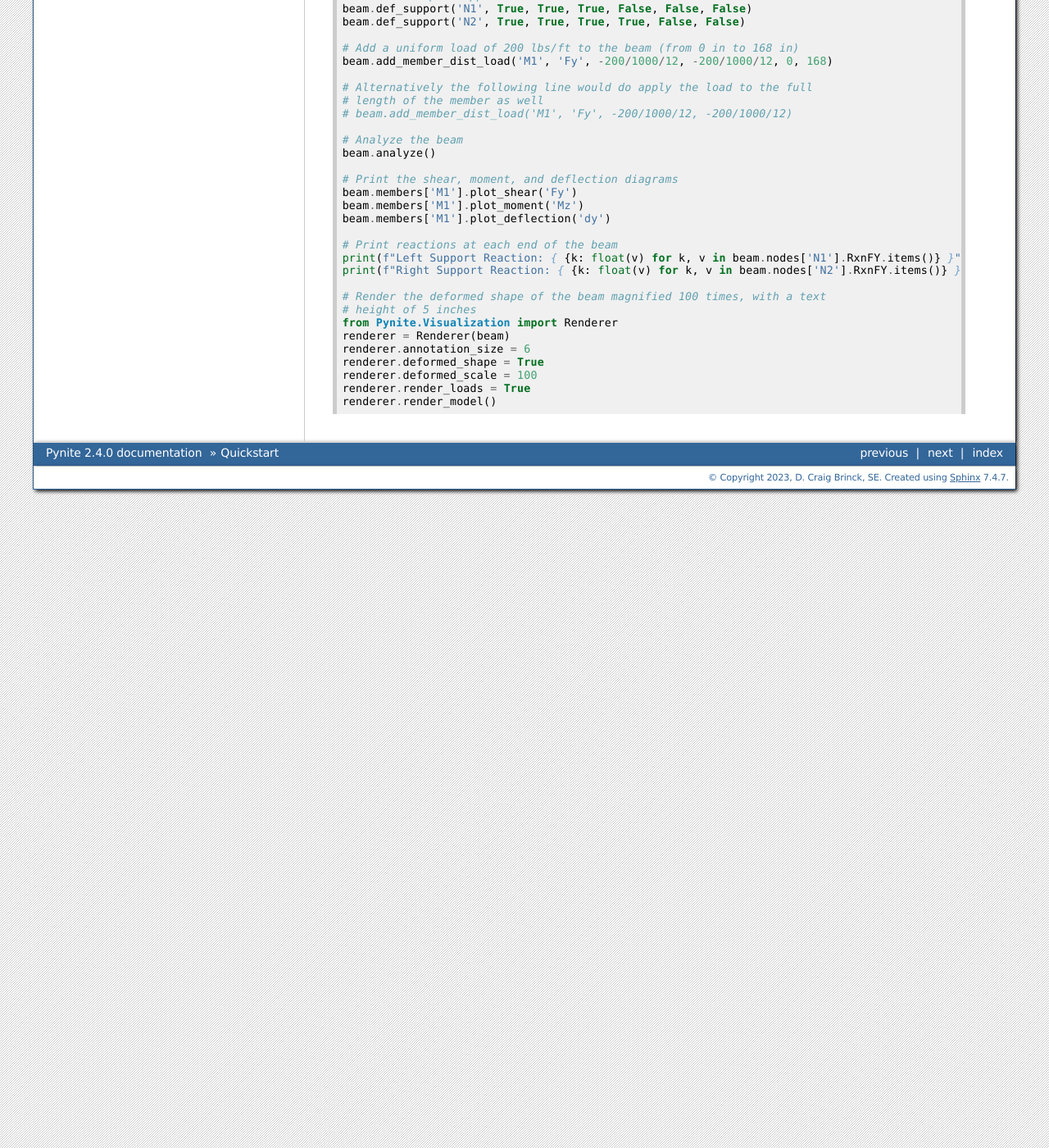
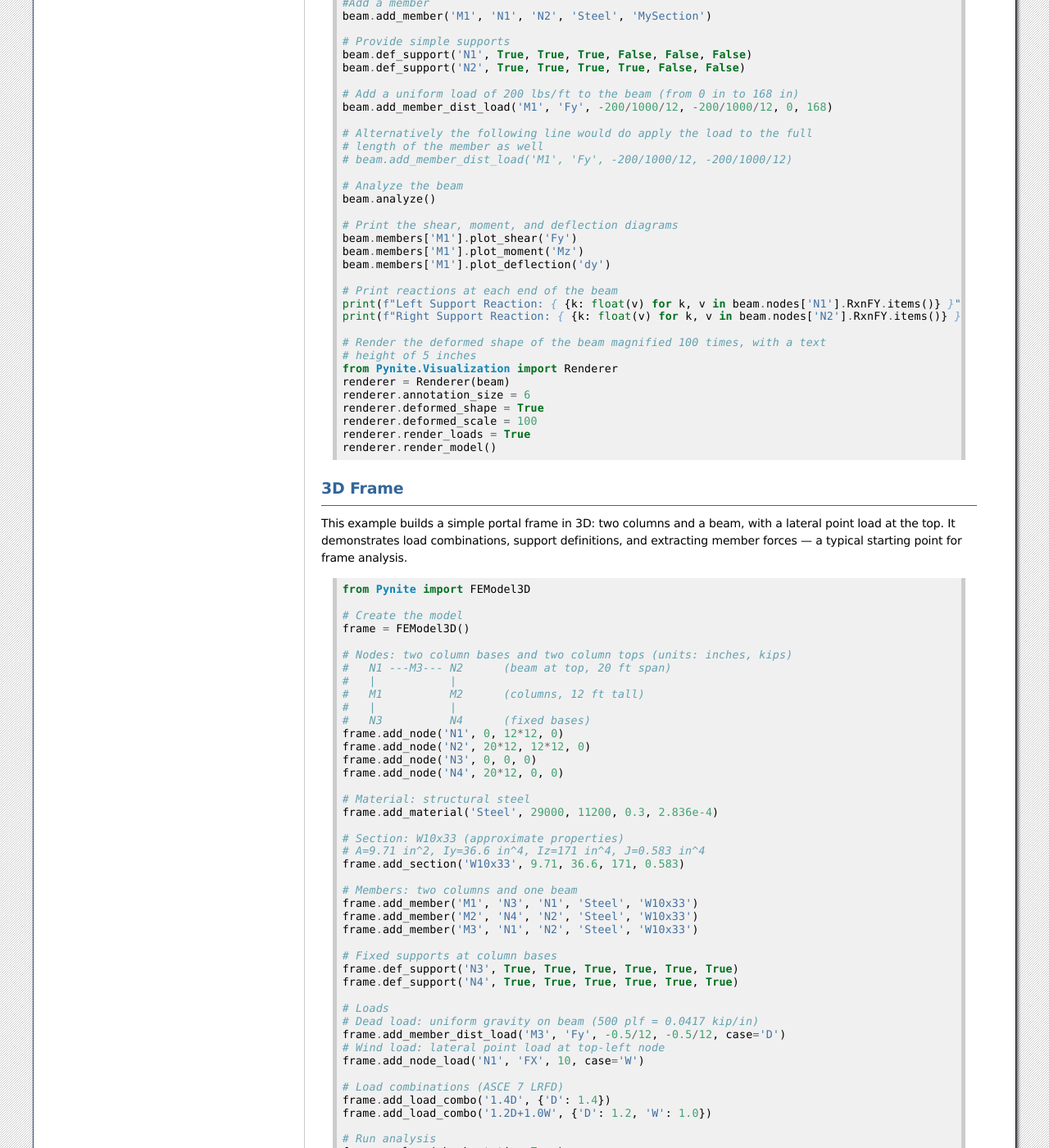
Before and after one commit to JWock82/Pynite, a Sphinx documentation site: the page built from docs/source/quickstart.rst, in a window 1280 px wide and 1400 px high, scrolled down 607 px. Shown: the whole window at 82% size. Built offline with Sphinx 7.4.7, drawn with Linux system fonts in a browser that asks for light colours; some of the changed text lies outside the part shown.

Commit message:
docs: add 3D portal frame example to quickstart guide
The existing quickstart only shows a 2D simply supported beam. Add a
second example demonstrating a 3D portal frame with columns, a beam,
load combinations (ASCE 7 LRFD), and result extraction — the typical
starting workflow for frame analysis.

The example uses W10x33 section properties, dead + wind load cases,
and prints base reactions, peak beam forces, and deflections.

```diff
--- a/docs/source/quickstart.rst
+++ b/docs/source/quickstart.rst
@@ -1,6 +1,9 @@
 ==========
 Quickstart
 ==========
+
+Simple Beam
+-----------
 
 Here's a simple example of how to analyze a simple beam. Many more examples are available here:
 `Examples <https://github.com/JWock82/Pynite/tree/main/Examples>`_.
@@ -68,3 +71,82 @@ Here's a simple example of how to analyze a simple beam. Many more examples are
     renderer.deformed_scale = 100
     renderer.render_loads = True
     renderer.render_model()
+
+3D Frame
+--------
+
+This example builds a simple portal frame in 3D: two columns and a beam, with
+a lateral point load at the top. It demonstrates load combinations, support
+definitions, and extracting member forces — a typical starting point for frame
+analysis.
+
+.. code-block:: python
+
+    from Pynite import FEModel3D
+
+    # Create the model
+    frame = FEModel3D()
+
+    # Nodes: two column bases and two column tops (units: inches, kips)
+    #   N1 ---M3--- N2      (beam at top, 20 ft span)
+    #   |           |
+    #   M1          M2      (columns, 12 ft tall)
+    #   |           |
+    #   N3          N4      (fixed bases)
+    frame.add_node('N1', 0, 12*12, 0)
+    frame.add_node('N2', 20*12, 12*12, 0)
+    frame.add_node('N3', 0, 0, 0)
+    frame.add_node('N4', 20*12, 0, 0)
+
+    # Material: structural steel
+    frame.add_material('Steel', 29000, 11200, 0.3, 2.836e-4)
+
+    # Section: W10x33 (approximate properties)
+    # A=9.71 in^2, Iy=36.6 in^4, Iz=171 in^4, J=0.583 in^4
+    frame.add_section('W10x33', 9.71, 36.6, 171, 0.583)
+
+    # Members: two columns and one beam
+    frame.add_member('M1', 'N3', 'N1', 'Steel', 'W10x33')
+    frame.add_member('M2', 'N4', 'N2', 'Steel', 'W10x33')
+    frame.add_member('M3', 'N1', 'N2', 'Steel', 'W10x33')
+
+    # Fixed supports at column bases
+    frame.def_support('N3', True, True, True, True, True, True)
+    frame.def_support('N4', True, True, True, True, True, True)
+
+    # Loads
+    # Dead load: uniform gravity on beam (500 plf = 0.0417 kip/in)
+    frame.add_member_dist_load('M3', 'Fy', -0.5/12, -0.5/12, case='D')
+    # Wind load: lateral point load at top-left node
+    frame.add_node_load('N1', 'FX', 10, case='W')
+
+    # Load combinations (ASCE 7 LRFD)
+    frame.add_load_combo('1.4D', {'D': 1.4})
+    frame.add_load_combo('1.2D+1.0W', {'D': 1.2, 'W': 1.0})
+
+    # Run analysis
+    frame.analyze(check_statics=True)
+
+    # Print base reactions for the wind combination
+    print('--- Base reactions (1.2D+1.0W) ---')
+    for node_name in ['N3', 'N4']:
+        node = frame.nodes[node_name]
+        Rx = node.RxnFX['1.2D+1.0W']
+        Ry = node.RxnFY['1.2D+1.0W']
+        Mz = node.RxnMZ['1.2D+1.0W']
+        print(f'{node_name}: Rx={Rx:.2f} k, Ry={Ry:.2f} k, Mz={Mz:.1f} k-in')
+
+    # Print peak beam forces
+    beam = frame.members['M3']
+    print(f'\nBeam max moment: {beam.max_moment("Mz", "1.2D+1.0W")/12:.1f} k-ft')
+    print(f'Beam max shear:  {beam.max_shear("Fy", "1.2D+1.0W"):.2f} k')
+    print(f'Beam max defl:   {beam.min_deflection("dy", "1.2D+1.0W"):.4f} in')
+
+    # Render the deformed shape
+    from Pynite.Visualization import Renderer
+    rndr = Renderer(frame)
+    rndr.deformed_shape = True
+    rndr.deformed_scale = 50
+    rndr.render_loads = True
+    rndr.combo_name = '1.2D+1.0W'
+    rndr.render_model()
```
